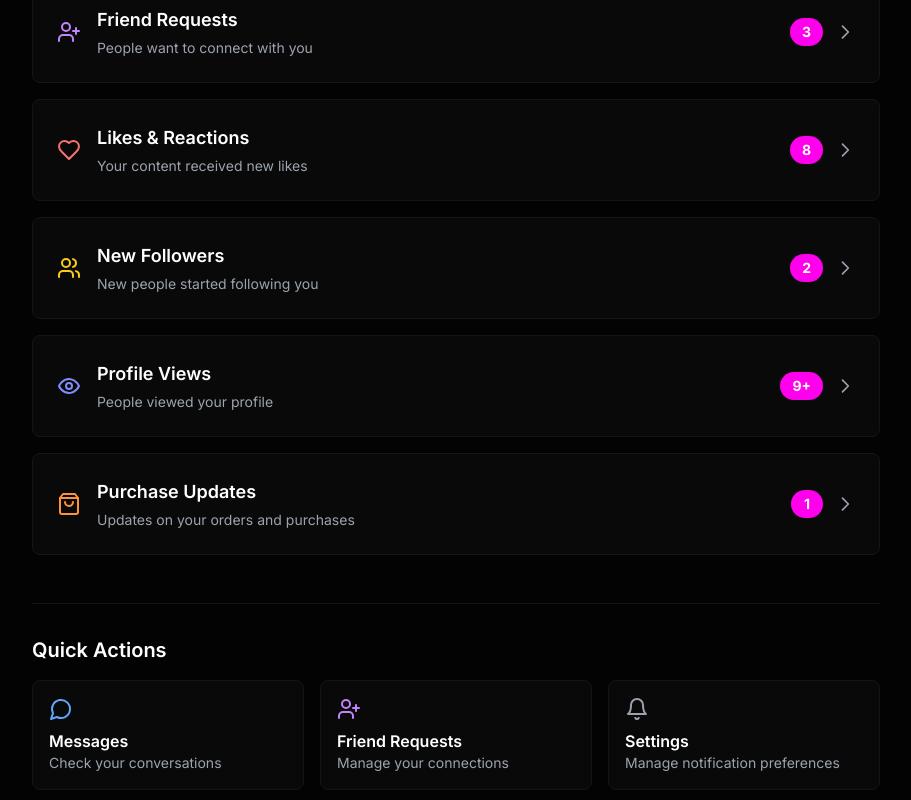
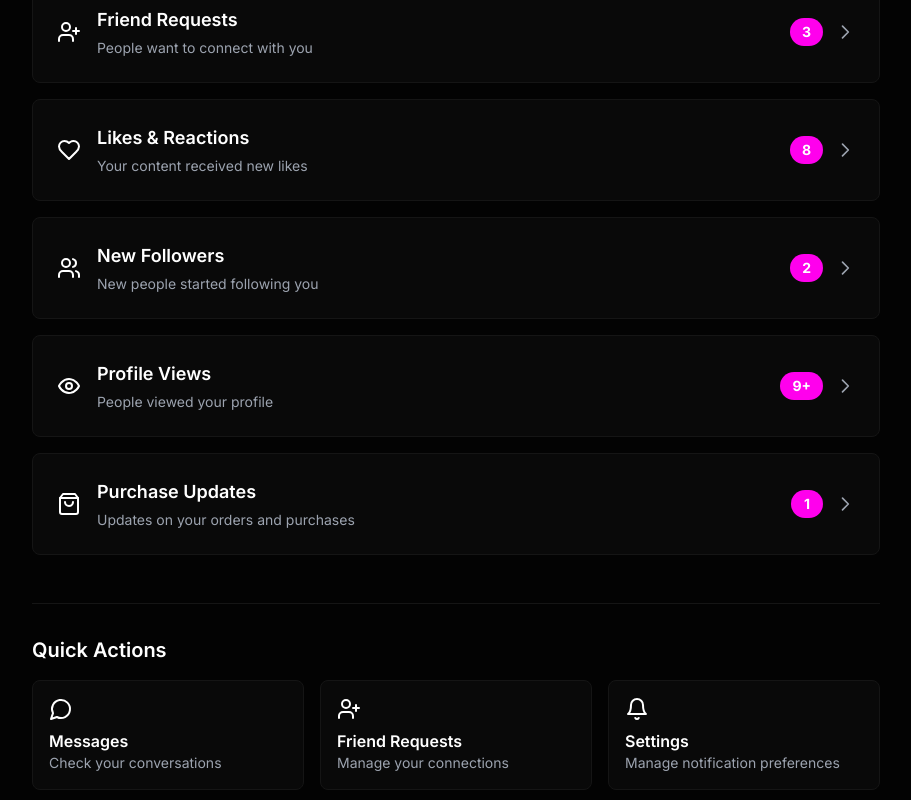
Before and after one commit to Juniorrepo/Arouzy, a React (Vite) app: page /notification in a window 1280 px wide. Shown: the part 460-1260 px from the top of the page, without its empty margins (184-1095 px from the left). Built offline with nearby package versions, Linux system fonts and the light colour scheme; no server answers.

Commit message:
fix(NotificationPage): Icon color changed

```diff
--- a/src/pages/Notificatoin.tsx
+++ b/src/pages/Notificatoin.tsx
@@ -26,7 +26,7 @@ const Notification: React.FC = () => {
       count: 5,
       icon: <MessageCircle className="h-6 w-6" />,
       route: '/messages',
-      color: 'text-blue-400'
+      color: 'text-grey-400'
     },
     {
       id: '2',
@@ -36,7 +36,7 @@ const Notification: React.FC = () => {
       count: 12,
       icon: <Bell className="h-6 w-6" />,
       route: '/following',
-      color: 'text-green-400'
+      color: 'text-grey-400'
     },
     {
       id: '3',
@@ -46,7 +46,7 @@ const Notification: React.FC = () => {
       count: 3,
       icon: <UserPlus className="h-6 w-6" />,
       route: '/friends/requests',
-      color: 'text-purple-400'
+      color: 'text-grey-400'
     },
     {
       id: '4',
@@ -56,7 +56,7 @@ const Notification: React.FC = () => {
       count: 8,
       icon: <Heart className="h-6 w-6" />,
       route: '/activity/likes',
-      color: 'text-red-400'
+      color: 'text-grey-400'
     },
     {
       id: '5',
@@ -66,7 +66,7 @@ const Notification: React.FC = () => {
       count: 2,
       icon: <Users className="h-6 w-6" />,
       route: '/profile/followers',
-      color: 'text-yellow-400'
+      color: 'text-grey-400'
     },
     {
       id: '6',
@@ -76,7 +76,7 @@ const Notification: React.FC = () => {
       count: 15,
       icon: <Eye className="h-6 w-6" />,
       route: '/activity/views',
-      color: 'text-indigo-400'
+      color: 'text-grey-400'
     },
     {
       id: '7',
@@ -86,7 +86,7 @@ const Notification: React.FC = () => {
       count: 1,
       icon: <ShoppingBag className="h-6 w-6" />,
       route: '/orders',
-      color: 'text-orange-400'
+      color: 'text-grey-400'
     }
   ];
 
@@ -176,7 +176,7 @@ const Notification: React.FC = () => {
               onClick={() => navigate('/messages')}
               className="bg-dark-800 hover:bg-dark-700 border border-dark-600 hover:border-primary-500 rounded-lg p-4 text-left transition-all duration-200 group"
             >
-              <MessageCircle className="h-6 w-6 text-blue-400 mb-2 group-hover:scale-110 transition-transform" />
+              <MessageCircle className="h-6 w-6 text-grey-400 mb-2 group-hover:scale-110 transition-transform" />
               <h3 className="font-semibold text-white group-hover:text-primary-300 transition-colors">Messages</h3>
               <p className="text-gray-400 text-sm">Check your conversations</p>
             </button>
@@ -185,7 +185,7 @@ const Notification: React.FC = () => {
               onClick={() => navigate('/friends/requests')}
               className="bg-dark-800 hover:bg-dark-700 border border-dark-600 hover:border-primary-500 rounded-lg p-4 text-left transition-all duration-200 group"
             >
-              <UserPlus className="h-6 w-6 text-purple-400 mb-2 group-hover:scale-110 transition-transform" />
+              <UserPlus className="h-6 w-6 text-grey-400 mb-2 group-hover:scale-110 transition-transform" />
               <h3 className="font-semibold text-white group-hover:text-primary-300 transition-colors">Friend Requests</h3>
               <p className="text-gray-400 text-sm">Manage your connections</p>
             </button>
@@ -194,7 +194,7 @@ const Notification: React.FC = () => {
               onClick={() => navigate('/settings/notifications')}
               className="bg-dark-800 hover:bg-dark-700 border border-dark-600 hover:border-primary-500 rounded-lg p-4 text-left transition-all duration-200 group"
             >
-              <Bell className="h-6 w-6 text-gray-400 mb-2 group-hover:scale-110 transition-transform" />
+              <Bell className="h-6 w-6 text-grey-400 mb-2 group-hover:scale-110 transition-transform" />
               <h3 className="font-semibold text-white group-hover:text-primary-300 transition-colors">Settings</h3>
               <p className="text-gray-400 text-sm">Manage notification preferences</p>
             </button>
```
